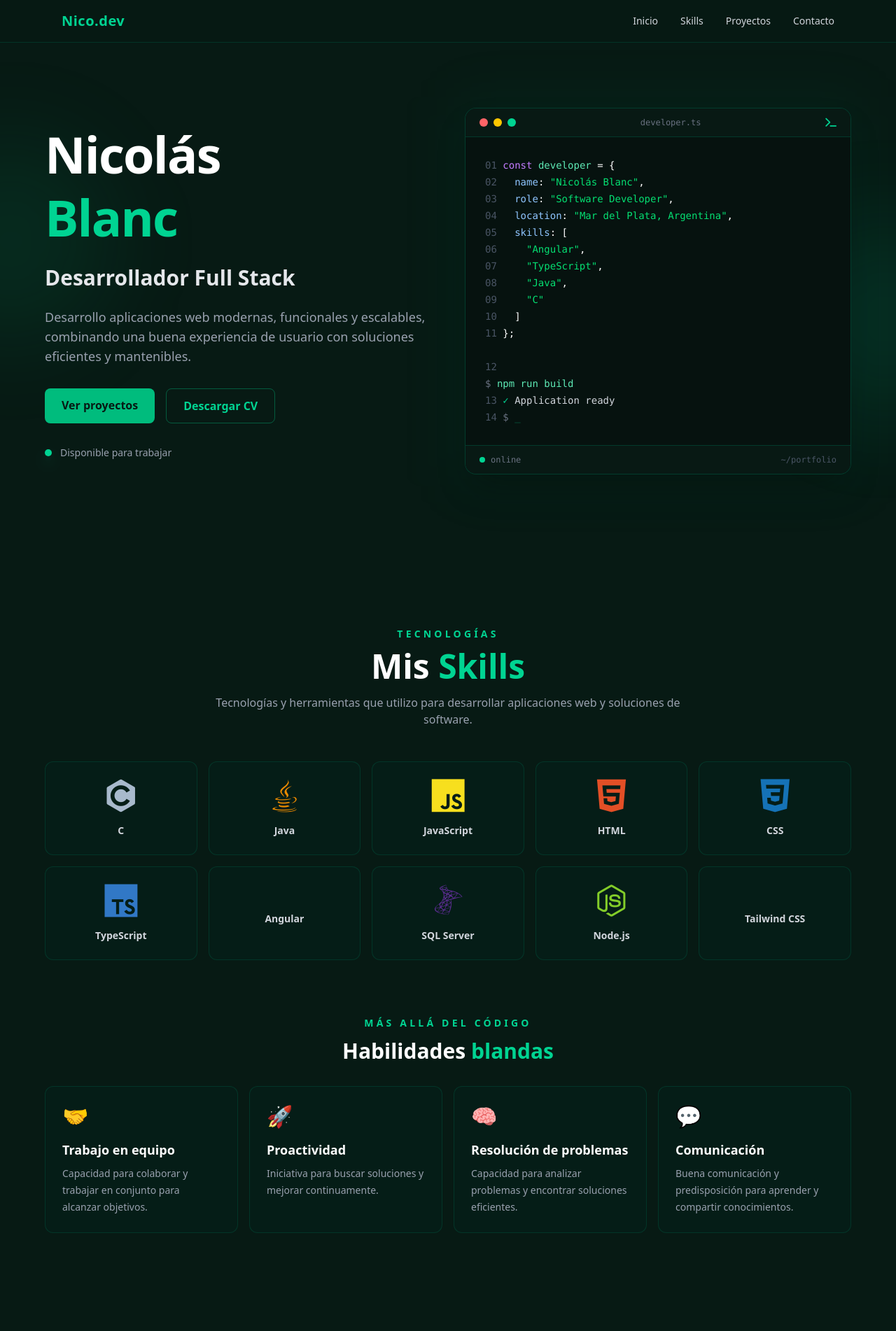
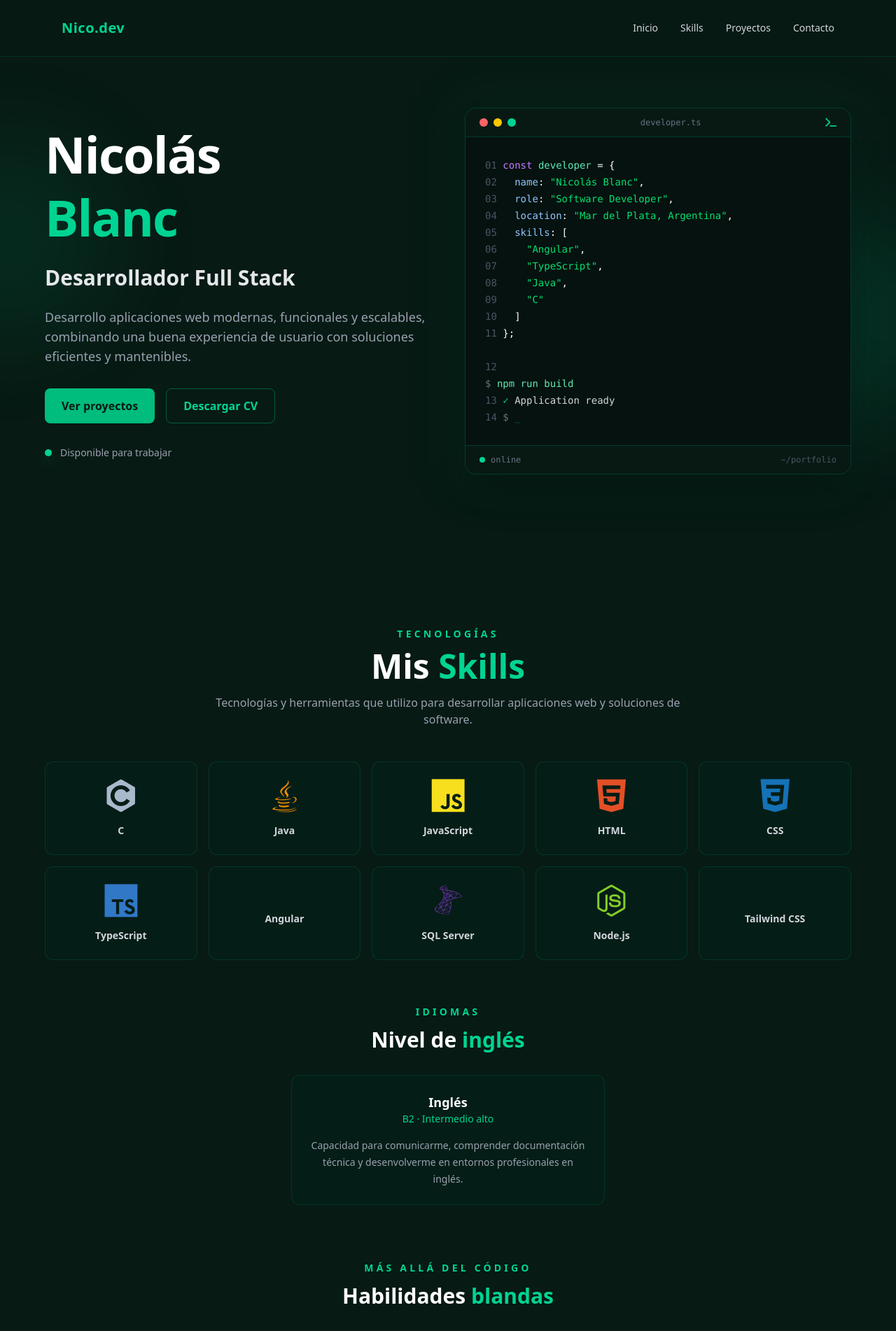
Before and after one commit to Asubene/portfolio-nicolas-blanc, an Angular app: page / in a window 1280 px wide. Shown: the top 1902 px of the page at 70% size. Built offline with nearby package versions, Linux system fonts and the light colour scheme.

Commit message:
fix navbar movil+scroll+languages

```diff
--- a/src/app/app.html
+++ b/src/app/app.html
@@ -2,7 +2,8 @@
 
   <!-- NAVBAR -->
   <nav class="fixed top-0 left-0 z-50 w-full border-b border-emerald-900/50 bg-[#071a14]/95 backdrop-blur-md">
-    <div class="mx-auto flex max-w-6xl items-center justify-between px-6 py-4">
+
+    <div class="mx-auto flex h-20 max-w-6xl items-center justify-between px-4 sm:px-6">
 
       <!-- LOGO -->
       <a href="#inicio" class="text-xl font-bold tracking-wide text-emerald-400">
@@ -12,19 +13,23 @@
       <!-- LINKS DESKTOP -->
       <div class="hidden items-center gap-8 md:flex">
 
-        <a href="#inicio" class="text-sm text-gray-300 transition hover:text-emerald-400">
+        <a href="javascript:void(0)" (click)="scrollToSection('inicio')"
+          class="text-sm text-gray-300 transition hover:text-emerald-400">
           Inicio
         </a>
 
-        <a href="#skills" class="text-sm text-gray-300 transition hover:text-emerald-400">
+        <a href="javascript:void(0)" (click)="scrollToSection('skills')"
+          class="text-sm text-gray-300 transition hover:text-emerald-400">
           Skills
         </a>
 
-        <a href="#proyectos" class="text-sm text-gray-300 transition hover:text-emerald-400">
+        <a href="javascript:void(0)" (click)="scrollToSection('proyectos')"
+          class="text-sm text-gray-300 transition hover:text-emerald-400">
           Proyectos
         </a>
 
-        <a href="#contacto" class="text-sm text-gray-300 transition hover:text-emerald-400">
+        <a href="javascript:void(0)" (click)="scrollToSection('contacto')"
+          class="text-sm text-gray-300 transition hover:text-emerald-400">
           Contacto
         </a>
 
@@ -43,8 +48,10 @@
 
     </div>
 
+
     <!-- MENÚ MOBILE -->
-    <div class="mobile-menu border-t border-emerald-900/50 bg-[#06120f] px-6 py-5 md:hidden"
+    <div
+      class="mobile-menu absolute left-0 top-full w-full border-t border-emerald-900/50 bg-[#06120f]/90 px-6 py-5 backdrop-blur-md md:hidden"
       [class.mobile-menu-open]="menuAbierto" [class.mobile-menu-closed]="!menuAbierto">
 
       <div class="flex flex-col gap-2">
@@ -114,8 +121,8 @@
         <!-- BOTONES -->
         <div class="mt-7 flex flex-col gap-3 sm:mt-8 sm:flex-row sm:flex-wrap sm:gap-4">
 
-          <a href="#proyectos"
-            class="rounded-lg bg-emerald-500 px-6 py-3 text-center font-semibold text-[#071a14] transition hover:bg-emerald-400 hover:shadow-lg hover:shadow-emerald-500/20">
+          <a href="javascript:void(0)" (click)="scrollToSection('proyectos')"
+            class="inline-flex items-center justify-center rounded-lg bg-emerald-500 px-6 py-3 text-center font-semibold text-[#071a14] transition hover:bg-emerald-400 hover:shadow-lg hover:shadow-emerald-500/20">
             Ver proyectos
           </a>
 
@@ -322,6 +329,46 @@
 
       </div>
 
+      <!-- IDIOMAS -->
+      <div class="mt-16">
+
+        <div class="mb-8 text-center">
+          <p class="text-sm font-semibold uppercase tracking-[0.3em] text-emerald-400">
+            Idiomas
+          </p>
+
+          <h3 class="mt-3 text-3xl font-bold">
+            Nivel de <span class="text-emerald-400">inglés</span>
+          </h3>
+        </div>
+
+        <div class="mx-auto max-w-md">
+          <div
+            class="rounded-xl border border-emerald-900/50 bg-emerald-950/20 p-6 text-center transition duration-300 hover:-translate-y-1 hover:border-emerald-500/40 hover:bg-emerald-500/5">
+
+            <div class="flex items-center justify-center gap-3">
+
+              <div>
+                <h4 class="text-lg font-semibold text-white">
+                  Inglés
+                </h4>
+
+                <p class="text-sm text-emerald-400">
+                  B2 · Intermedio alto
+                </p>
+              </div>
+            </div>
+
+            <p class="mt-4 text-sm leading-6 text-gray-400">
+              Capacidad para comunicarme, comprender documentación técnica
+              y desenvolverme en entornos profesionales en inglés.
+            </p>
+
+          </div>
+        </div>
+
+      </div>
+
 
       <!-- SOFT SKILLS -->
       <div class="mt-16 sm:mt-20">
@@ -421,7 +468,7 @@
           </span>
         </h2>
 
-        <p class="mt-5 max-w-3xl font-mono text-xs leading-7 text-gray-400 sm:text-base">
+        <p class="mt-5 max-w-3xl text-xs leading-7 text-gray-400 sm:text-base">
           Algunos de los proyectos en los que trabajé, utilizando distintas
           tecnologías y aplicando mis conocimientos de programación,
           lógica y desarrollo de software.
```
